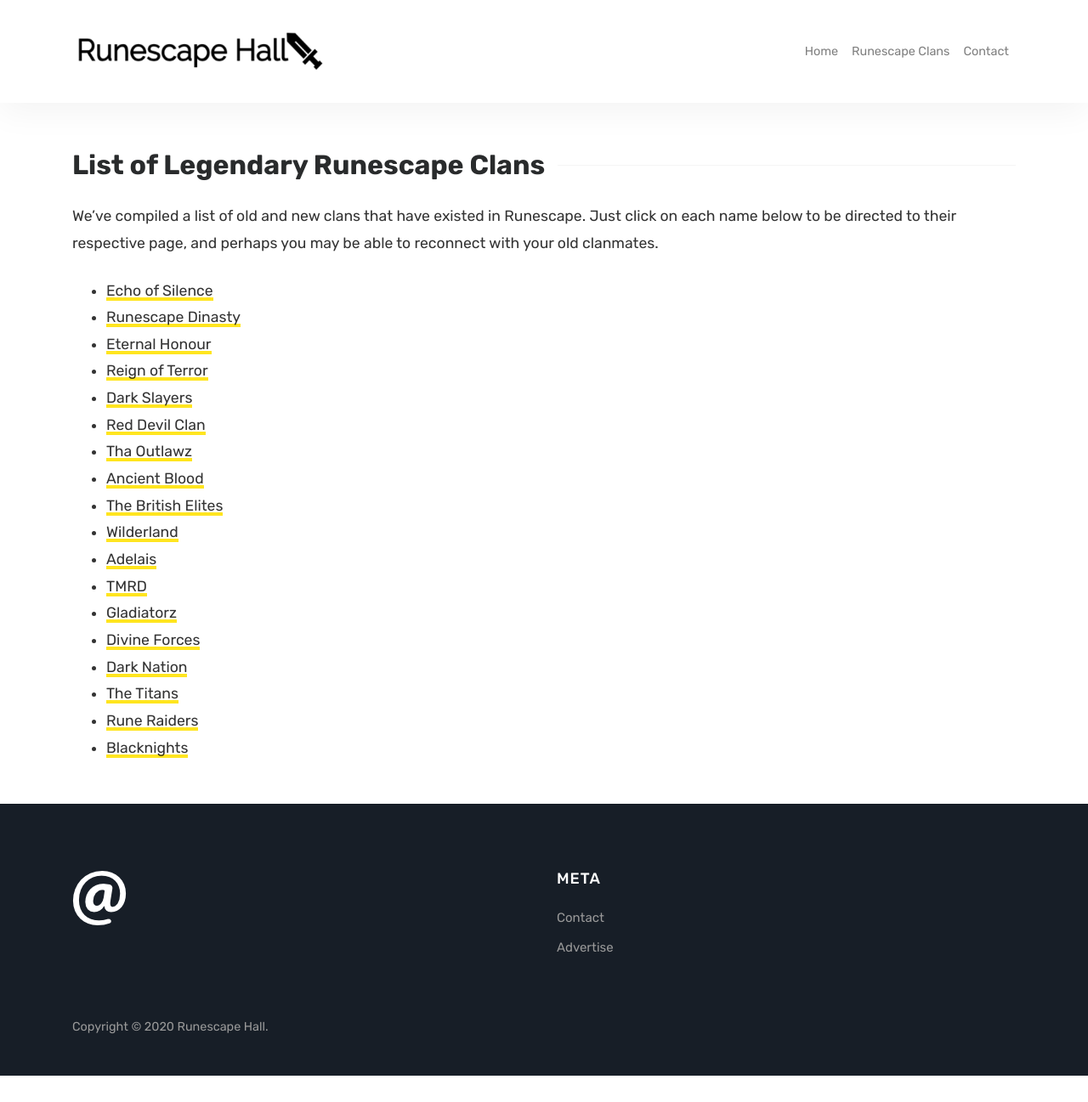
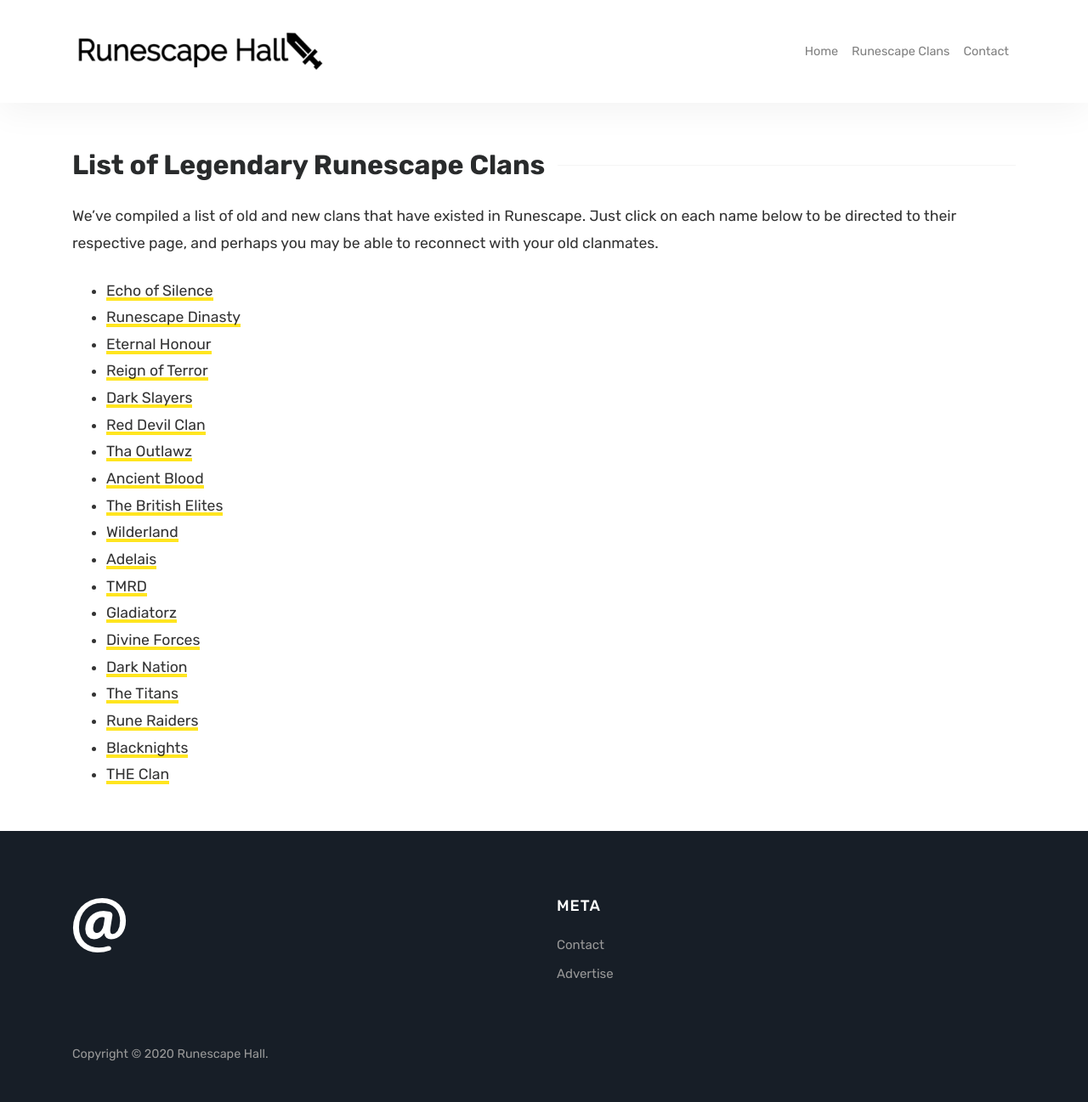
Before and after one commit to runescapehall/Runescape-Affiliate, a Jekyll site: the page built from runescape-clans.md, in a window 1280 px wide and 1297 px high. Shown: the whole window at 85% size. Built offline with Jekyll 4.4.1, drawn with Linux system fonts in a browser that asks for light colours; comment, search, counter and statistics services are not loaded.

Commit message:
Update runescape-clans.md

```diff
--- a/runescape-clans.md
+++ b/runescape-clans.md
@@ -24,3 +24,4 @@
 - [The Titans](https://www.runescapehall.net/the-titans)
 - [Rune Raiders](https://www.runescapehall.net/rune-raiders)
 - [Blacknights](https://www.runescapehall.net/BK-clan)
+- [THE Clan](https://www.runescapehall.net/the-clan)
```
